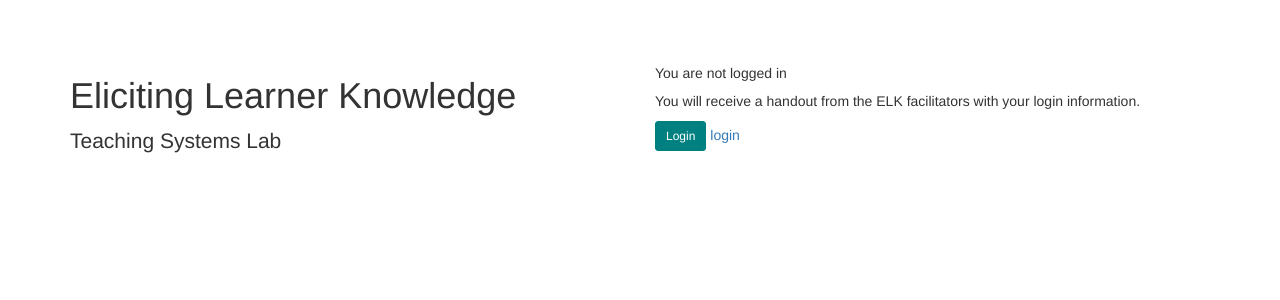
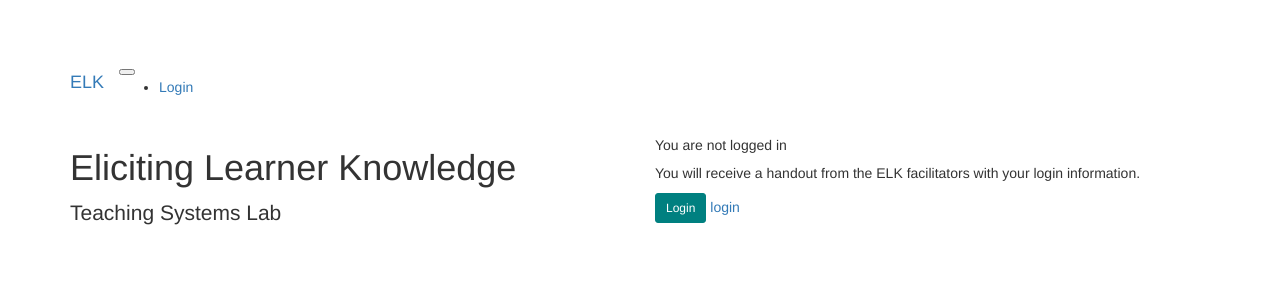
Before and after one commit to mit-teaching-systems-lab/newelk, a Django app: page / in a window 1280 px wide. Shown: the top 300 px of the page. Run offline with Django 3.2, Linux system fonts and the light colour scheme; some libraries are stand-ins or nearby versions.

Commit message:
Attempting to add nav bar

```diff
--- a/elk/templates/base.html
+++ b/elk/templates/base.html
@@ -24,6 +24,28 @@
 
 </head>
 <body>
+
+
+      <!-- Navigation -->
+    <nav class="navbar navbar-expand-lg navbar-dark bg-dark fixed-top">
+      <div class="container">
+        <a class="navbar-brand" href="#">ELK</a>
+        <button class="navbar-toggler" type="button" data-toggle="collapse" data-target="#navbarResponsive" aria-controls="navbarResponsive" aria-expanded="false" aria-label="Toggle navigation">
+          <span class="navbar-toggler-icon"></span>
+        </button>
+        <div class="collapse navbar-collapse" id="navbarResponsive">
+          <ul class="navbar-nav ml-auto">
+        {% if user.is_authenticated %}
+            <li><a class="nav-link" href="{% url 'logout' %}">Logout</a></li>
+        {% else %}
+            <li><a class="nav-link" href="{% url 'login' %}">Login</a></li>
+        {% endif %}
+          </ul>
+        </div>
+      </div>
+    </nav>
+
+
   <div class="container">
 
   <div class="row">
```
